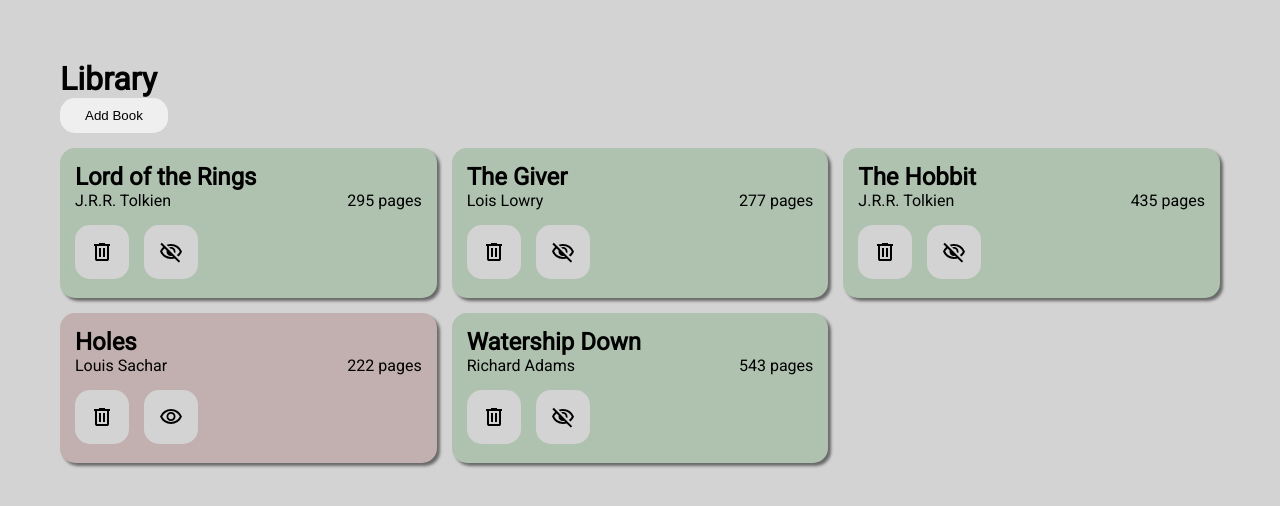
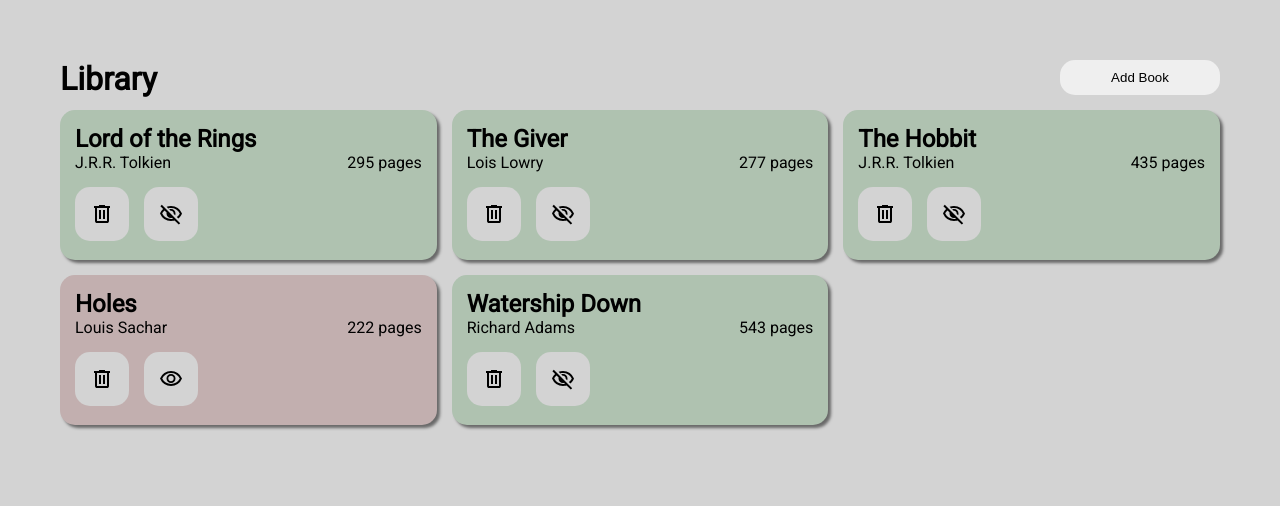
Before and after one commit to waynefuchs/odin-library, a plain HTML site: page index.html in a window 1280 px wide. Drawn offline with Linux system fonts and the light colour scheme.

Commit message:
Place the header in a grid layout

```diff
--- a/style.css
+++ b/style.css
@@ -34,6 +34,11 @@
 body {
     background-color: var(--c-bg1);
     padding: 60px;
+}
+
+header {
+    display: grid;
+    grid-template-columns: 5fr minmax(75px, 10rem);
 }
 
 .library {
```
